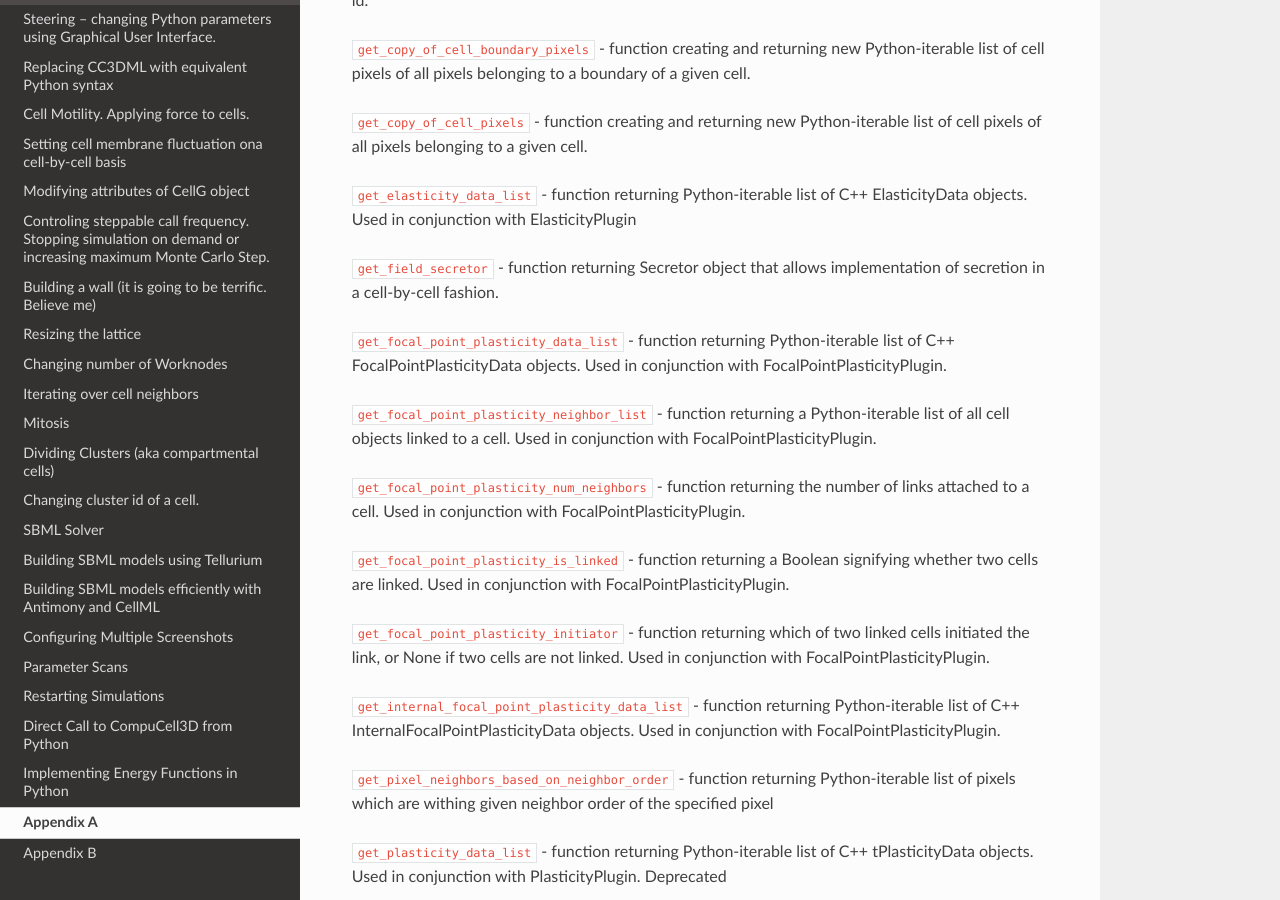
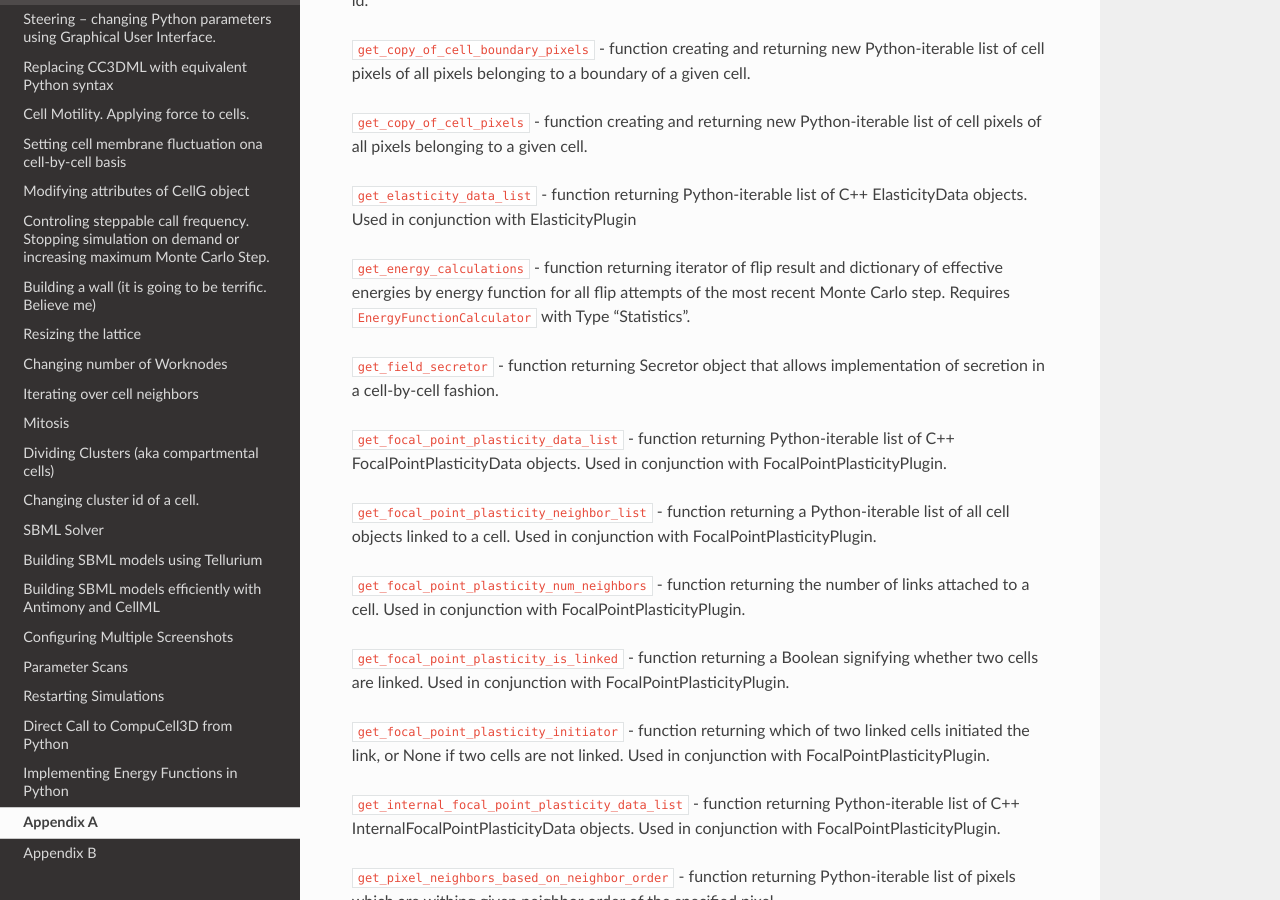
Before and after one commit to CompuCell3D/PythonScriptingManual, a Sphinx documentation site: the page built from docs/appendix_a.rst, in a window 1280 px wide and 900 px high, scrolled down 4640 px. Built offline with Sphinx 7.4.7 and the Read the Docs theme 2.0.0, drawn with Linux system fonts in a browser that asks for light colours.

Commit message:
Added to docs on steppable members: get_energy_calculations

```diff
--- a/docs/appendix_a.rst
+++ b/docs/appendix_a.rst
@@ -226,6 +226,11 @@ cell.
 ``get_elasticity_data_list`` - function returning Python-iterable list of C++
 ElasticityData objects. Used in conjunction with ElasticityPlugin
 
+``get_energy_calculations`` - function returning iterator of flip result
+and dictionary of effective energies by energy function for all flip attempts
+of the most recent Monte Carlo step. Requires ``EnergyFunctionCalculator`` with
+Type "Statistics".
+
 ``get_field_secretor`` - function returning Secretor object that allows
 implementation of secretion in a cell-by-cell fashion.
 
```
